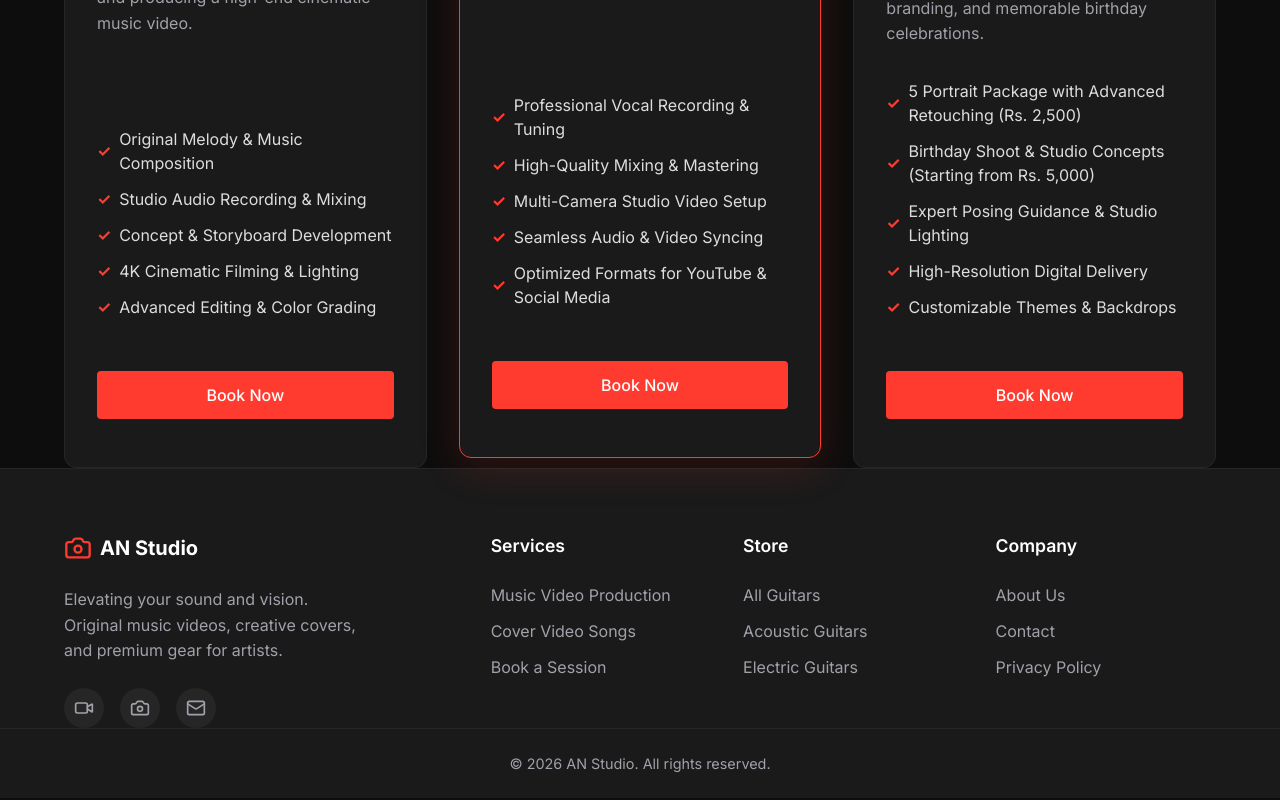
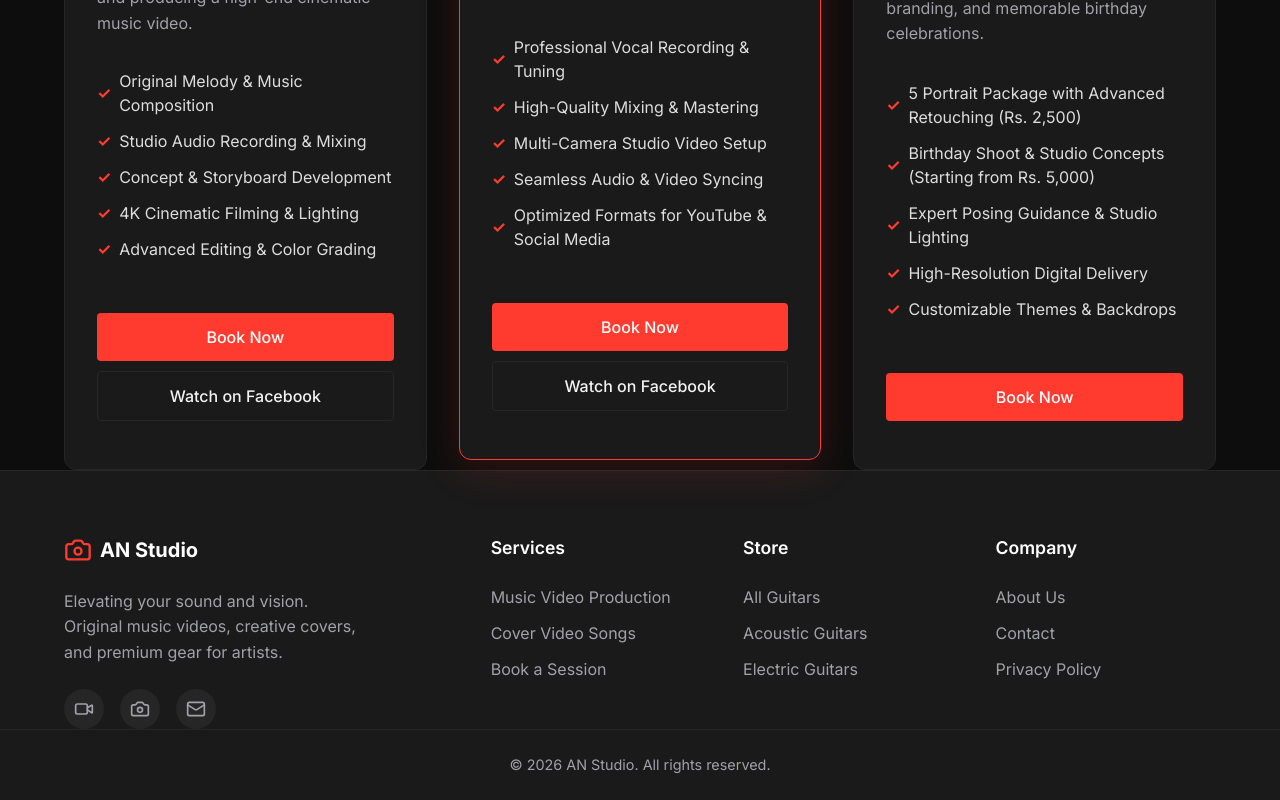
Before and after one commit to ravndusenanayake/Studio-website, a React (Vite) app: page /services in a window 1280 px wide. Shown: the part 670-1470 px from the top of the page. Built offline with nearby package versions, Linux system fonts and the light colour scheme.

Commit message:
Add Facebook links to Services packages

```diff
--- a/src/pages/Services.jsx
+++ b/src/pages/Services.jsx
@@ -42,6 +42,7 @@ const Services = () => {
               <li>Advanced Editing & Color Grading</li>
             </ul>
             <a href={getWhatsAppLink('Original Music Videos')} target="_blank" rel="noopener noreferrer" className="btn btn-primary package-btn">Book Now</a>
+            <a href="https://web.facebook.com/?_rdc=1&_rdr#" target="_blank" rel="noopener noreferrer" className="btn btn-outline package-btn" style={{ marginTop: '10px' }}>Watch on Facebook</a>
           </div>
 
           <div className="package-card highlight">
@@ -61,6 +62,7 @@ const Services = () => {
               <li>Optimized Formats for YouTube & Social Media</li>
             </ul>
             <a href={getWhatsAppLink('Cover Music Videos')} target="_blank" rel="noopener noreferrer" className="btn btn-primary package-btn">Book Now</a>
+            <a href="https://web.facebook.com/?_rdc=1&_rdr#" target="_blank" rel="noopener noreferrer" className="btn btn-outline package-btn" style={{ marginTop: '10px' }}>Watch on Facebook</a>
           </div>
 
           <div className="package-card">
```
